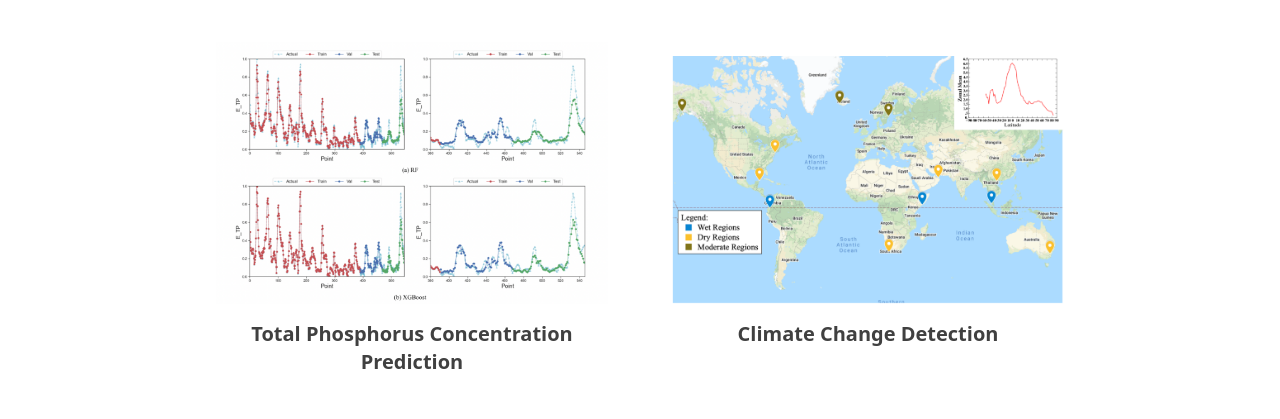
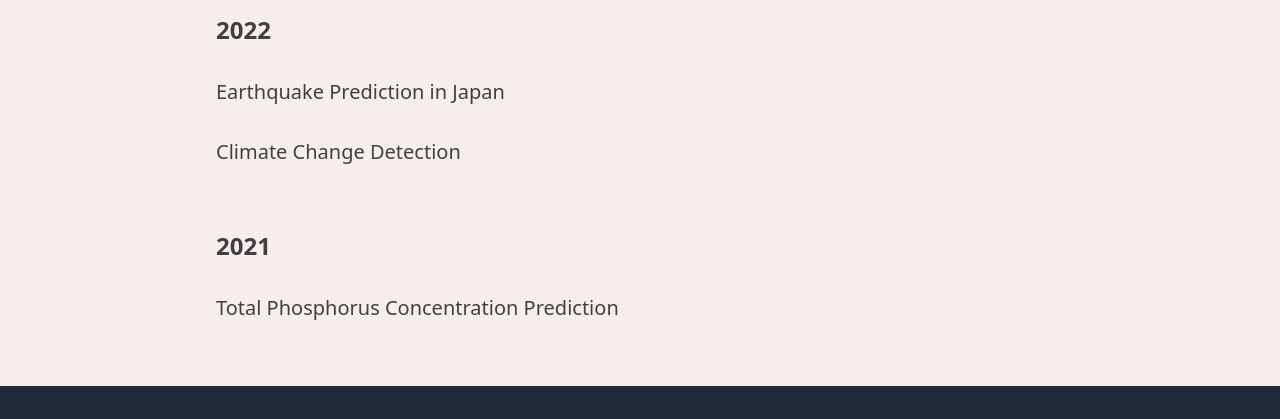
Before and after one commit to Watermelonlemon/heewon_website, a website: page project.html in a window 1280 px wide. Shown: the part 198-617 px from the top of the page. Drawn offline with Linux system fonts and the light colour scheme.

Commit message:
Update project.html

```diff
--- a/project.html
+++ b/project.html
@@ -43,42 +43,46 @@
     </nav>
 
     <!-- =================================== Projects =================================== -->
-       <section id="projects" class="bg-white">
-        <div class="px-6 pt-16 lg:px-16 xl:px-24 md:mx-auto">
-            <h1 class="text-basicGray text-center text-xl font-bold md:text-2xl">
+    <section id="projects" class="bg-whiteGray">
+        <div class="container flex-col mx-auto px-6 pt-16 text-center md:text-left lg:px-16 xl:px-24">
+            <h1 class="text-basicGray text-2xl font-bold md:text-3xl">
                 Projects
             </h1>
         </div>
         <!-- Flex container -->
-        <div class="container flex-col md:justify-center px-6 lg:px-16 xl:px-24 mx-auto mt-8 space-y-8 md:space-y-10">
-            <!-- First Row -->
-            <div class="flex flex-col items-baseline pt-8 space-y-8 md:space-y-0 md:space-x-10 md:pb-16 md:flex-row lg:space-x-16 xl:space-x-24">
-                <div class="md:w-1/2 space-y-4">
-                    <a href="https://heewon.info/project_one">
-                        <img src="image/Project_one_main.png" alt="project one" class="hover:opacity-50 ease-in duration-150 pb-4">
-                        <p class="text-basicGray text-center text-xl font-semibold">Total Phosphorus Concentration Prediction</p>
+        <div class="container flex-col pt-6 md:pt-10 px-6 lg:px-16 xl:px-24 mx-auto mt-8 space-y-8 md:space-y-16 lg:space-y-24">
+            <!-- 2022 -->
+            <div class="space-y-8">
+                <h1 class="text-center md:text-left text-basicGray text-xl font-bold md:text-2xl">
+                    2022
+                </h1>
+                <div class="flex flex-col space-y-8">
+                    <div>
+                        <a href="https://heewon.info/project_three">
+                            <!-- <img src="image/Project_one_main.png" alt="project one" class="hover:opacity-50 ease-in duration-150 pb-4"> -->
+                            <p class="text-basicGray text-center md:text-left text-xl font-medium hover:text-fallBeige ease-in duration-150">Earthquake Prediction in Japan</p>
                         </a>
                     </div>
-                <div class="md:w-1/2 space-y-4">
+                    <div>
                         <a href="https://heewon.info/project_two">
-                        <img src="image/Project_two_main.png" alt="project two" class="hover:opacity-50 ease-in duration-150 pb-4">
-                        <p class="text-basicGray text-center text-xl font-semibold">Climate Change Detection</p>
+                            <!-- <img src="image/Project_two_main.png" alt="project two" class="hover:opacity-50 ease-in duration-150 pb-4"> -->
+                            <p class="text-basicGray text-center md:text-left text-xl font-medium hover:text-fallBeige ease-in duration-150">Climate Change Detection</p>
                         </a>
                     </div>
                 </div>
-            <!-- Second Row -->
-            <div class="flex flex-col pb-16 space-y-16 md:space-y-0 md:space-x-10 md:flex-row lg:space-x-8 xl:space-x-24">
-                <div class="md:w-1/2 space-y-4">
-                    <a href="https://heewon.info/project_three">
-                        <img src="image/Project_three_main.png" alt="project three" class="hover:opacity-50 ease-in duration-150 pb-4">
-                        <p class="text-basicGray text-center text-xl font-semibold">Earthquake Prediction in Japan</p>
+            </div>
+            <!-- 2021 -->
+            <div class="space-y-8">
+                <h1 class="text-center md:text-left text-basicGray text-xl font-bold md:text-2xl">
+                    2021
+                </h1>
+                <div class="flex flex-col pb-16 space-y-8 md:pb-16">
+                    <div class="space-y-4">
+                        <a href="https://heewon.info/project_one">
+                            <!-- <img src="image/Project_three_main.png" alt="project three" class="hover:opacity-50 ease-in duration-150 pb-4"> -->
+                            <p class="text-basicGray text-center md:text-left text-xl font-medium hover:text-fallBeige ease-in duration-150">Total Phosphorus Concentration Prediction</p>
                         </a>
                     </div>
-                <div class="hidden md:w-1/2 space-y-4">
-                    <a href="https://heewon.info/project_four">
-                        <img src="image/Project_three_main.png" alt="project three" class="hover:opacity-50 ease-in duration-150 pb-4">
-                        <p class="text-basicGray text-center text-xl font-semibold">Chloropyll-a Concentration Prediction in </p>
-                    </a>
                 </div>
             </div>
         </div>
```
Lines whose indentation alone changed are shown as unchanged.
